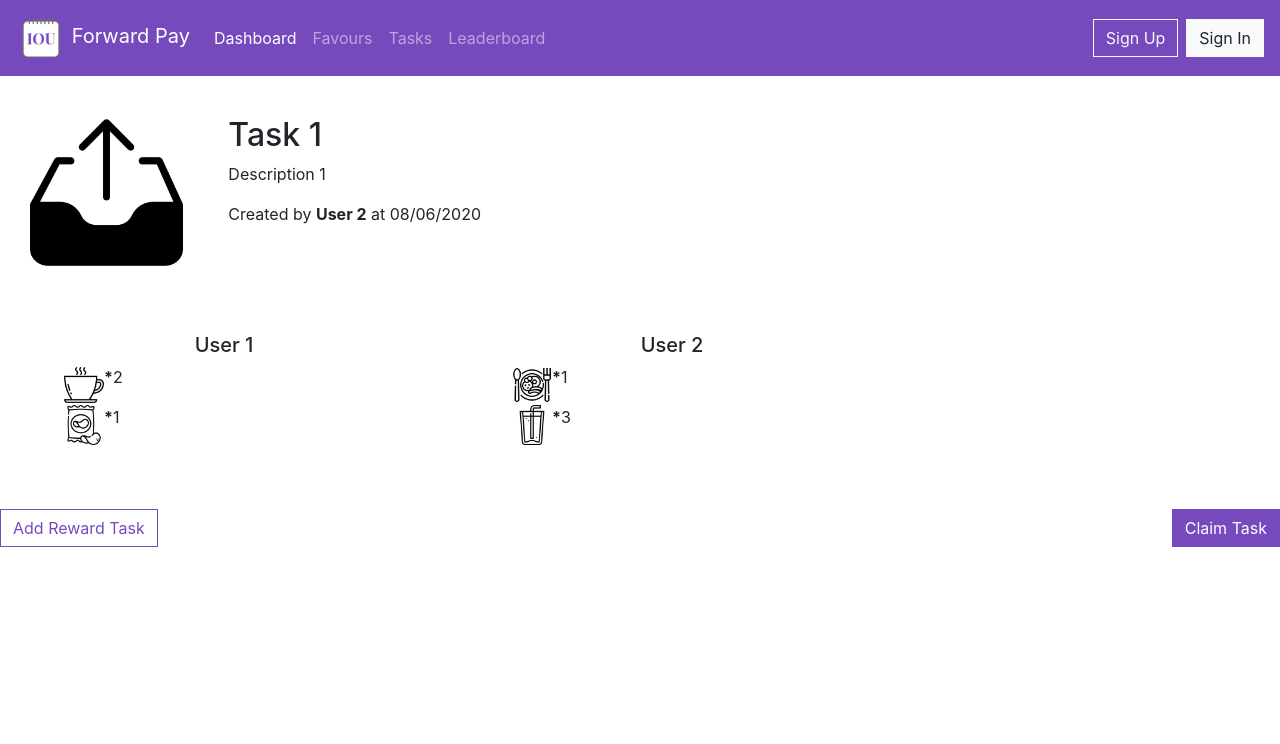
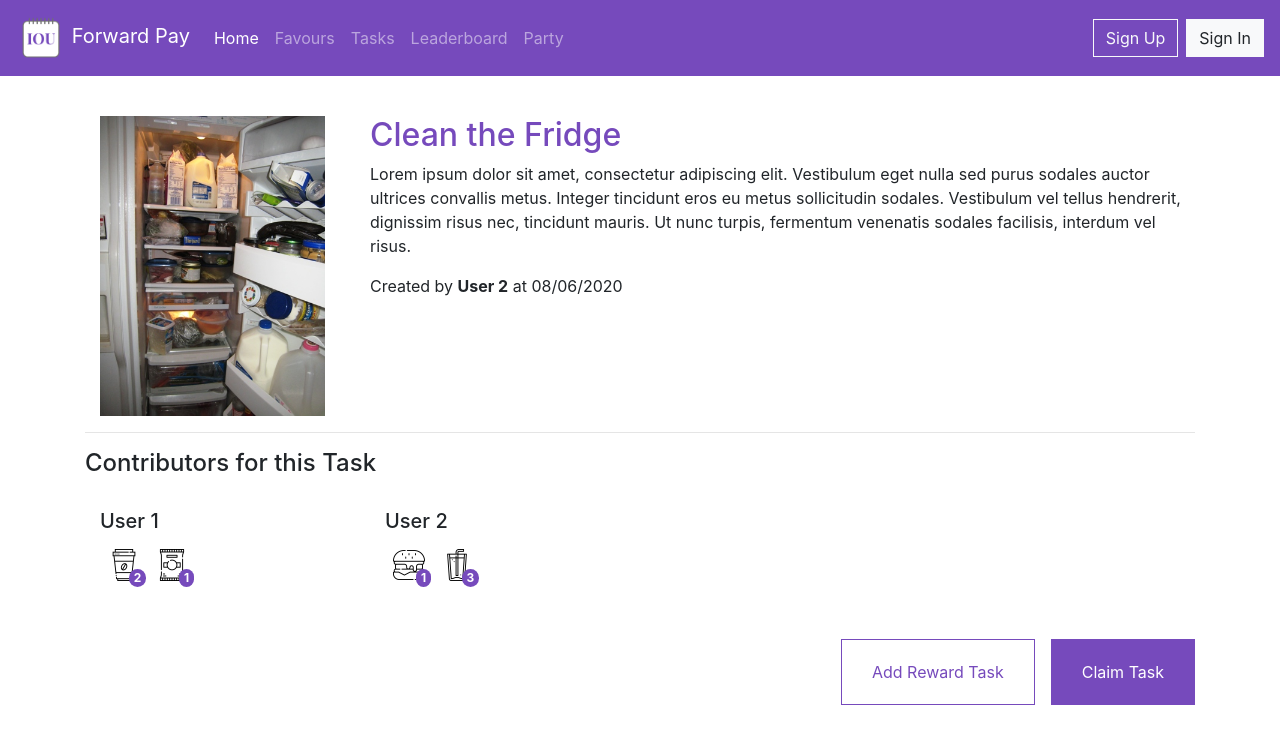
Before and after one commit to sukanthm/uts-aip-spring2020, a Next.js app in the folder frontend/: page /task/1 in a window 1280 px wide. Shown: the top 744 px of the page. Built offline with nearby package versions, Linux system fonts and the light colour scheme.

Commit message:
👌IMPROVE: Design task detail page

```diff
--- a/frontend/elements/IndividualRewardCard.js
+++ b/frontend/elements/IndividualRewardCard.js
@@ -1,15 +1,18 @@
 import {useState, useEffect} from 'react';
+import RewardsContainer from './RewardsContainer';
 
 const IndividualRewardCard = (props) => {
 
     let rewards = Object.keys(props.rewards);
+    console.log(rewards);
 
     return(
         <div className="individual-reward-card col-lg-3">
-            <div className="container center">
+            <div className="container">
                 <h5>{props.user}</h5>
+            <RewardsContainer rewardsData={props.rewards}></RewardsContainer>
             </div>
-
+{/*
                 {
                     rewards.map((key) =>
                         {   //Iterating through each reward for a user
@@ -24,7 +27,7 @@ const IndividualRewardCard = (props) => {
                             );
                         }
                     )
-                }
+                } */}
 
 
 
--- a/frontend/pages/task/[taskId]/index.js
+++ b/frontend/pages/task/[taskId]/index.js
@@ -16,9 +16,9 @@ const TaskId = () => {
 
     //Sample JSON data
     let taskData = {
-        title: "Task 1",
-        desc: "Description 1",
-        img: "../../images/outbox.png",
+        title: "Clean the Fridge",
+        desc: "Lorem ipsum dolor sit amet, consectetur adipiscing elit. Vestibulum eget nulla sed purus sodales auctor ultrices convallis metus. Integer tincidunt eros eu metus sollicitudin sodales. Vestibulum vel tellus hendrerit, dignissim risus nec, tincidunt mauris. Ut nunc turpis, fermentum venenatis sodales facilisis, interdum vel risus.",
+        img: "../../images/fridge.jpg",
         rewardsData: [
             {
                 "User 1": {
@@ -37,43 +37,54 @@ const TaskId = () => {
         createdAt: "08/06/2020"
     };
 
-        let individualUser = taskData.rewardsData.map((key) =>
-            {
+    let individualUser = taskData.rewardsData.map((key) => {
         // Iterate through each user
         let keyVal = Object.keys(key)[0];    // Get value of the name of the user
         return <IndividualRewardCard user={keyVal} rewards={key[keyVal]}></IndividualRewardCard>
     }
     )
 
-        return(
+    return (
         <>
             <Header></Header>
             <div className="task-new-class">
-            <div className="container-fluid">
+                <div className="container">
                     <div className="row">
-                    <div className="col-md-2 task-image-holder">
+                        <div className="col-md-3 task-image-holder">
 
                             <img src={taskData.img} alt="Task Image" className="task-image container"></img>
 
                         </div>
-                    <div className="col-md-10">
+                        <div className="col-md-9">
 
-                        <h2>{taskData.title}</h2>
+                            <h2 className="forward-page-header">{taskData.title}</h2>
                             <p>{taskData.desc}</p>
                             <p>Created by <strong>{taskData.createdBy}</strong> at {taskData.createdAt}</p>
                         </div>
                     </div>
+                    <hr/>
+
+                    <div className="row">
+                        <div className="col-md-12 contributors">
+                            <h4>Contributors for this Task</h4>
+                        </div>
+                    </div>
+                    <div className="row">
+                        {individualUser}
                     </div>
 
-            <div className="container-fluid">
                     <div className="row">
-                    {individualUser}
+                    <div className="col-md-12">
+                        <button className="btn btn-primary right  btn-forward-main" onClick={() => claimTask()}>Claim Task</button>
+                        <button className="btn btn-outline-primary mr-3 right btn-forward-main" onClick={() => upTaskReward()}>Add Reward Task</button>
+                    </div>
                 </div>
                 </div>
 
 
-            <button className="btn btn-outline-primary" onClick={() => upTaskReward()}>Add Reward Task</button>
-            <button className="btn btn-primary right" onClick={() => claimTask()}>Claim Task</button>
+
+
+
             </div>
 
         </>
--- a/frontend/styles/general.scss
+++ b/frontend/styles/general.scss
@@ -144,8 +144,9 @@
     display: none;
 }
 
-.individual-reward-card{
-    margin: 5%;
+.contributors{
+    margin-bottom: 2%;
+    // text-align: center;
 }
 
 .search-favour{
--- a/frontend/template-parts/TopNavbar.js
+++ b/frontend/template-parts/TopNavbar.js
@@ -11,7 +11,7 @@ const TopNavbar = (props) => {
       <div className="collapse navbar-collapse" id="navbarSupportedContent">
         <ul className="navbar-nav mr-auto">
           <li className="nav-item active">
-            <a className="nav-link" href="#">Dashboard <span className="sr-only">(current)</span></a>
+            <a className="nav-link" href="#">Home <span className="sr-only">(current)</span></a>
           </li>
           <li className="nav-item">
             <a className="nav-link" href="#">Favours</a>
@@ -21,6 +21,9 @@ const TopNavbar = (props) => {
           </li>
           <li className="nav-item">
             <a className="nav-link" href="#">Leaderboard</a>
+          </li>
+          <li className="nav-item">
+            <a className="nav-link" href="#">Party</a>
           </li>
         </ul>
         <form className="form-inline my-2 my-lg-0">
```
Lines whose indentation alone changed are shown as unchanged.
